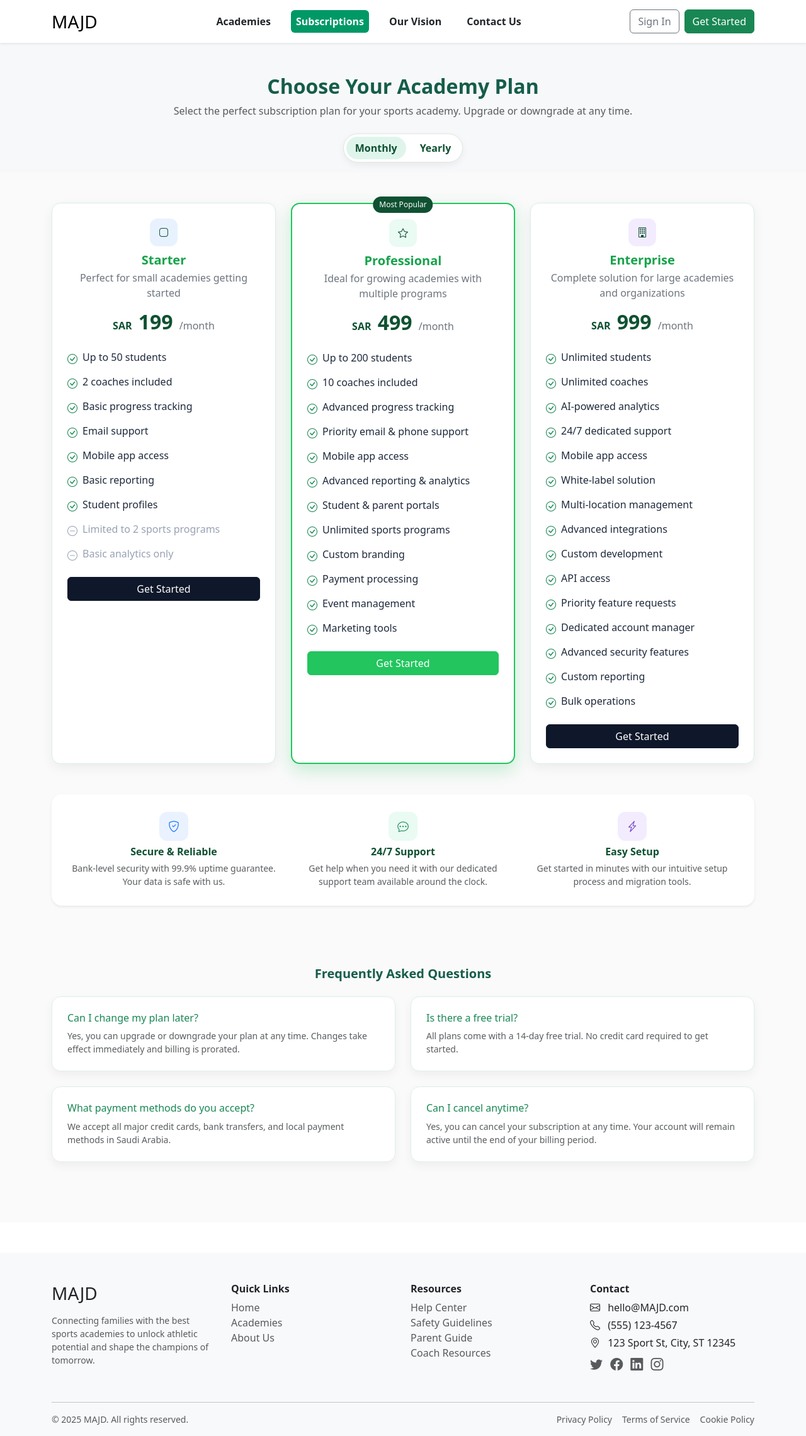
After one commit to naifm8/Majd, a Django app: page /subscriptions/ in a window 1280 px wide. The commit adds this page. Shown: the whole page at 63% size. Run offline with Django 5.2, Linux system fonts and the light colour scheme.

Commit message:
create subscriptions page

```diff
--- /dev/null
+++ b/Majd/main/static/css/subscriptions_page.css
@@ -0,0 +1,141 @@
+/* Hero */
+.hero-section {
+  background: #f7f8f9;
+  padding: 50px 0 16px;
+}
+.hero-section h2 {
+  color: #155d4a;
+  font-weight: 600;
+}
+.back-link { color: #0f5132; opacity: .8; }
+.back-link:hover { opacity: 1; }
+
+/* Billing toggle */
+.billing-toggle {
+  background: #ffffff;
+  border: 1px solid #dfe7e2;
+  border-radius: 999px;
+  padding: 4px;
+  box-shadow: 0 4px 12px rgba(0,0,0,.06);
+}
+.toggle-btn {
+  border: 0;
+  background: transparent;
+  padding: 6px 14px;
+  border-radius: 999px;
+  font-weight: 600;
+  color: #0f5132;
+}
+.toggle-btn.active {
+  background: #dff5ec;        /* soft green pill */
+  color: #0f5132;
+}
+
+
+/* Pricing */
+.pricing-section { background: #fafafa; }
+
+/* Card */
+.card-pricing {
+  background: #fff;
+  border: 1px solid #d8efe4;
+  border-radius: 14px;
+  padding: 24px;
+  box-shadow: 0 6px 18px rgba(0,0,0,.06);
+  position: relative;
+}
+.card-pricing .plan-icon {
+  width: 44px; height: 44px;
+  border-radius: 12px;
+  display: grid; place-items: center;
+  color: #0f5132;
+  margin: 0 auto 10px;
+}
+.bg-soft-primary { background: #e8f2ff; color: #0d6efd; }
+.bg-soft-success { background: #e9fbf3; color: #198754; }
+.bg-soft-purple  { background: #f3ecff; color: #6f42c1; }
+
+.plan-title { text-align:center; margin: 4px 0; font-weight: 600; color: #16a34a; }
+.plan-subtitle { text-align:center; color:#6c757d; margin-bottom: 10px; }
+
+.plan-price { text-align:center; margin: 8px 0 14px; }
+.plan-price .currency { margin-right: 6px; color:#0f5132; font-weight:700; }
+.plan-price .amount { font-size: 2rem; font-weight: 700; color:#0f5132; }
+.plan-price .per { color:#6c757d; margin-left: 6px; }
+
+/* Features */
+.plan-features { list-style: none; padding: 0; margin: 0 0 16px; }
+.plan-features li {
+  display: flex; gap: 8px; align-items: start;
+  padding: 6px 0; color:#1e293b;
+}
+.plan-features li i { margin-top: 3px; }
+.plan-features li.muted { color: #98a2b3; }
+
+/* Highlighted / Most popular */
+.card-pricing.featured {
+  border: 2px solid #22c55e;
+  box-shadow: 0 10px 28px rgba(34,197,94,.25);
+}
+.card-pricing .most-popular {
+  position: absolute;
+  top: -12px; left: 50%; transform: translateX(-50%);
+  background: #0f5132; color:#fff; font-size: .75rem;
+  padding: 4px 10px;
+border-radius: 999px;
+}
+
+/* Buttons */
+.card-pricing .btn-dark { background:#0f172a; border-color:#0f172a; }
+.card-pricing .btn-dark:hover { background:#111827; }
+.card-pricing .btn-success { background:#22c55e; border-color:#22c55e; }
+.card-pricing .btn-success:hover { background:#16a34a; }
+
+/* Responsive spacing */
+@media (max-width: 991.98px) {
+  .pricing-section { padding-top: 12px; }
+}
+
+
+/* ===== Benefits ===== */
+.benefits-section .card {
+  border: 1px solid #e8f2ec;
+}
+
+.benefit-item { padding: .25rem .5rem; }
+.benefit-icon {
+  width: 46px; height: 46px;
+  border-radius: 12px;
+  display: grid; place-items: center;
+  margin: 0 auto .5rem;
+  font-size: 1.1rem;
+}
+.benefit-title {
+  color: #0f5132;
+  font-weight: 600;
+  margin-bottom: .35rem;
+}
+
+/* soft icon backgrounds */
+.bg-soft-blue   { background: #eaf2ff; color: #0d6efd; }
+.bg-soft-green  { background: #e9fbf3; color: #198754; }
+.bg-soft-purple { background: #f3ecff; color: #6f42c1; }
+
+/* ===== FAQ ===== */
+.faq-section h5 {
+  color: #155d4a;
+  font-weight: 600;
+}
+
+.faq-card {
+  background: #fff;
+  border: 1px solid #dff0e7;
+  border-radius: 14px;
+  box-shadow: 0 6px 16px rgba(0,0,0,.05);
+  transition: transform .08s ease, box-shadow .18s ease, border-color .2s ease;
+}
+.faq-card:hover {
+  transform: translateY(-2px);
+  box-shadow: 0 10px 22px rgba(0,0,0,.08);
+  border-color: #bfe5d5;
+}
--- a/Majd/main/templates/main/base.html
+++ b/Majd/main/templates/main/base.html
@@ -41,6 +41,9 @@
                 <ul class="navbar-nav mx-auto gap-4">
                     <li class="nav-item">
                         <a class="nav-link text-dark" style="font-weight: 550;" href="#">Academies</a>
+                    </li>
+                    <li class="nav-item">
+                        <a class="nav-link text-dark {% if '/subscriptions/' in request.path %} active {% endif %}" style="font-weight: 550;" href="{% url 'main:subscriptions_view' %}">Subscriptions</a>
                     </li>
                     <li class="nav-item">
                         <a class="nav-link text-dark" style="font-weight: 550;" href="#">Our Vision</a>
--- /dev/null
+++ b/Majd/main/templates/main/subscriptions_page.html
@@ -0,0 +1,257 @@
+{% extends "main/base.html" %}
+{% load static %}
+
+{% block title %}Subscriptions{% endblock %}
+
+{% block fileStyle %}
+<link rel="stylesheet" href="{% static 'css/subscriptions_page.css' %}">
+{% endblock %}
+
+{% block content %}
+
+<section class="hero-section text-center">
+  <div class="container">
+    <h2 class="mb-2">Choose Your Academy Plan</h2>
+    <p class="text-muted mb-4">
+      Select the perfect subscription plan for your sports academy. Upgrade or downgrade at any time.
+    </p>
+
+    <!-- Billing Toggle (no discount badge) -->
+    <div class="billing-toggle d-inline-flex align-items-center gap-2">
+      <button class="toggle-btn active" id="btn-monthly">Monthly</button>
+      <button class="toggle-btn" id="btn-yearly">Yearly</button>
+    </div>
+  </div>
+</section>
+
+<section class="pricing-section py-4 py-md-5">
+  <div class="container">
+    <div class="row g-4 justify-content-center">
+
+      <!-- Starter -->
+      <div class="col-md-6 col-lg-4">
+        <div class="card-pricing h-100">
+          <div class="plan-icon bg-soft-primary"><i class="bi bi-app"></i></div>
+          <h5 class="plan-title">Starter</h5>
+          <p class="plan-subtitle">Perfect for small academies getting started</p>
+
+          <div class="plan-price">
+            <span class="currency">SAR</span>
+            <!-- set YOUR yearly and monthly numbers here -->
+            <span class="amount" data-monthly="199" data-yearly="2,199">199</span>
+            <span class="per" data-month="/month" data-year="/year">/month</span>
+          </div>
+
+          <ul class="plan-features">
+            <li><i class="bi bi-check-circle text-success"></i> Up to 50 students</li>
+            <li><i class="bi bi-check-circle text-success"></i> 2 coaches included</li>
+            <li><i class="bi bi-check-circle text-success"></i> Basic progress tracking</li>
+            <li><i class="bi bi-check-circle text-success"></i> Email support</li>
+            <li><i class="bi bi-check-circle text-success"></i> Mobile app access</li>
+            <li><i class="bi bi-check-circle text-success"></i> Basic reporting</li>
+            <li><i class="bi bi-check-circle text-success"></i> Student profiles</li>
+            <li class="muted"><i class="bi bi-dash-circle"></i> Limited to 2 sports programs</li>
+            <li class="muted"><i class="bi bi-dash-circle"></i> Basic analytics only</li>
+          </ul>
+
+          <a href="#" class="btn btn-dark w-100">Get Started</a>
+        </div>
+      </div>
+
+      <!-- Professional (featured) -->
+      <div class="col-md-6 col-lg-4">
+        <div class="card-pricing featured h-100">
+          <div class="most-popular">Most Popular</div>
+          <div class="plan-icon bg-soft-success"><i class="bi bi-star"></i></div>
+          <h5 class="plan-title">Professional</h5>
+          <p class="plan-subtitle">Ideal for growing academies with multiple programs</p>
+
+          <div class="plan-price">
+            <span class="currency">SAR</span>
+            <span class="amount" data-monthly="499" data-yearly="5,799">499</span>
+            <span class="per" data-month="/month" data-year="/year">/month</span>
+          </div>
+
+          <ul class="plan-features">
+            <li><i class="bi bi-check-circle text-success"></i> Up to 200 students</li>
+            <li><i class="bi bi-check-circle text-success"></i> 10 coaches included</li>
+            <li><i class="bi bi-check-circle text-success"></i> Advanced progress tracking</li>
+            <li><i class="bi bi-check-circle text-success"></i> Priority email & phone support</li>
+            <li><i class="bi bi-check-circle text-success"></i> Mobile app access</li>
+            <li><i class="bi bi-check-circle text-success"></i> Advanced reporting & analytics</li>
+            <li><i class="bi bi-check-circle text-success"></i> Student & parent portals</li>
+            <li><i class="bi bi-check-circle text-success"></i> Unlimited sports programs</li>
+            <li><i class="bi bi-check-circle text-success"></i> Custom branding</li>
+            <li><i class="bi bi-check-circle text-success"></i> Payment processing</li>
+            <li><i class="bi bi-check-circle text-success"></i> Event management</li>
+            <li><i class="bi bi-check-circle text-success"></i> Marketing tools</li>
+          </ul>
+
+          <a href="#" class="btn btn-success w-100">Get Started</a>
+        </div>
+      </div>
+
+      <!-- Enterprise -->
+      <div class="col-md-6 col-lg-4">
+        <div class="card-pricing h-100">
+          <div class="plan-icon bg-soft-purple"><i class="bi bi-building"></i></div>
+          <h5 class="plan-title">Enterprise</h5>
+          <p class="plan-subtitle">Complete solution for large academies and organizations</p>
+
+          <div class="plan-price">
+            <span class="currency">SAR</span>
+            <span class="amount" data-monthly="999" data-yearly="11,699">999</span>
+            <span class="per" data-month="/month" data-year="/year">/month</span>
+          </div>
+
+          <ul class="plan-features">
+            <li><i class="bi bi-check-circle text-success"></i> Unlimited students</li>
+            <li><i class="bi bi-check-circle text-success"></i> Unlimited coaches</li>
+            <li><i class="bi bi-check-circle text-success"></i> AI‑powered analytics</li>
+            <li><i class="bi bi-check-circle text-success"></i> 24/7 dedicated support</li>
+            <li><i class="bi bi-check-circle text-success"></i> Mobile app access</li>
+            <li><i class="bi bi-check-circle text-success"></i> White‑label solution</li>
+            <li><i class="bi bi-check-circle text-success"></i> Multi‑location management</li>
+            <li><i class="bi bi-check-circle text-success"></i> Advanced integrations</li>
+            <li><i class="bi bi-check-circle text-success"></i> Custom development</li>
+            <li><i class="bi bi-check-circle text-success"></i> API access</li>
+            <li><i class="bi bi-check-circle text-success"></i> Priority feature requests</li>
+            <li><i class="bi bi-check-circle text-success"></i> Dedicated account manager</li>
+            <li><i class="bi bi-check-circle text-success"></i> Advanced security features</li>
+            <li><i class="bi bi-check-circle text-success"></i> Custom reporting</li>
+            <li><i class="bi bi-check-circle text-success"></i> Bulk operations</li>
+          </ul>
+
+          <a href="#" class="btn btn-dark w-100">Get Started</a>
+        </div>
+      </div>
+
+    </div>
+  </div>
+
+  <!-- Benefits -->
+<section class="benefits-section py-4 py-md-5">
+  <div class="container">
+    <div class="card border-0 shadow-sm rounded-4 p-3 p-md-4">
+      <div class="row g-4 text-center">
+
+        <div class="col-md-4">
+          <div class="benefit-item">
+            <div class="benefit-icon bg-soft-blue"><i class="bi bi-shield-check"></i></div>
+            <h6 class="benefit-title">Secure & Reliable</h6>
+            <p class="text-muted mb-0 small">
+              Bank‑level security with 99.9% uptime guarantee. Your data is safe with us.
+            </p>
+          </div>
+        </div>
+
+        <div class="col-md-4">
+          <div class="benefit-item">
+            <div class="benefit-icon bg-soft-green"><i class="bi bi-chat-dots"></i></div>
+            <h6 class="benefit-title">24/7 Support</h6>
+            <p class="text-muted mb-0 small">
+              Get help when you need it with our dedicated support team available around the clock.
+            </p>
+          </div>
+        </div>
+
+        <div class="col-md-4">
+          <div class="benefit-item">
+            <div class="benefit-icon bg-soft-purple"><i class="bi bi-lightning-charge"></i></div>
+            <h6 class="benefit-title">Easy Setup</h6>
+            <p class="text-muted mb-0 small">
+              Get started in minutes with our intuitive setup process and migration tools.
+            </p>
+          </div>
+        </div>
+
+      </div>
+    </div>
+  </div>
+</section>
+
+<!-- FAQ -->
+<section class="faq-section py-4 py-md-5">
+  <div class="container">
+
+    <h5 class="text-center mb-4">Frequently Asked Questions</h5>
+
+    <div class="row g-3 g-md-4">
+      <div class="col-md-6">
+        <div class="faq-card p-3 p-md-4 w-100 h-100">
+          <h6 class="mb-2 text-success">Can I change my plan later?</h6>
+          <p class="mb-0 text-muted small">
+            Yes, you can upgrade or downgrade your plan at any time. Changes take effect immediately and billing is prorated.
+          </p>
+        </div>
+      </div>
+
+      <div class="col-md-6">
+        <div class="faq-card p-3 p-md-4 w-100 h-100">
+          <h6 class="mb-2 text-success">Is there a free trial?</h6>
+          <p class="mb-0 text-muted small">
+            All plans come with a 14‑day free trial. No credit card required to get started.
+          </p>
+        </div>
+      </div>
+
+      <div class="col-md-6">
+        <div class="faq-card p-3 p-md-4 w-100 h-100">
+          <h6 class="mb-2 text-success">What payment methods do you accept?</h6>
+          <p class="mb-0 text-muted small">
+            We accept all major credit cards, bank transfers, and local payment methods in Saudi Arabia.
+          </p>
+        </div>
+      </div>
+
+      <div class="col-md-6">
+        <div class="faq-card p-3 p-md-4 w-100 h-100">
+          <h6 class="mb-2 text-success">Can I cancel anytime?</h6>
+          <p class="mb-0 text-muted small">
+            Yes, you can cancel your subscription at any time. Your account will remain active until the end of your billing period.
+          </p>
+        </div>
+      </div>
+    </div>
+
+  </div>
+</section>
+
+
+
+
+</section>
+
+<script>
+document.addEventListener("DOMContentLoaded", function () {
+  const btnMonthly = document.getElementById("btn-monthly");
+  const btnYearly  = document.getElementById("btn-yearly");
+  const amounts    = document.querySelectorAll(".plan-price .amount");
+  const perLabels  = document.querySelectorAll(".plan-price .per");
+
+  function setMode(mode) {
+    // mode = 'month' or 'year'
+    const isYear = mode === "year";
+
+    // toggle button active state
+    btnMonthly.classList.toggle("active", !isYear);
+    btnYearly.classList.toggle("active",  isYear);
+
+    // update amounts & units
+    amounts.forEach(a => {
+      a.textContent = isYear ? a.dataset.yearly : a.dataset.monthly;
+    });
+    perLabels.forEach(p => {
+      p.textContent = isYear ? p.dataset.year : p.dataset.month;
+    });
+  }
+
+  btnMonthly.addEventListener("click", () => setMode("month"));
+  btnYearly .addEventListener("click", () => setMode("year"));
+
+  // OPTIONAL: start on yearly (uncomment if you want default yearly)
+  // setMode("year");
+});
+</script>
+
+{% endblock %}
--- a/Majd/main/urls.py
+++ b/Majd/main/urls.py
@@ -7,4 +7,5 @@ app_name = "main"
 urlpatterns = [
     path('', views.main_home_view, name='main_home_view'),
     path('contact/', views.contact_view, name='contact_view'),
+    path('subscriptions/', views.subscriptions_view, name='subscriptions_view'),
 ]
--- a/Majd/main/views.py
+++ b/Majd/main/views.py
@@ -21,3 +21,7 @@ def contact_view(request):
         form = ContactForm()
 
     return render(request, "main/contact_us.html", {"form": form})
+
+def subscriptions_view(request):
+
+    return render(request, "main/subscriptions_page.html")
```
